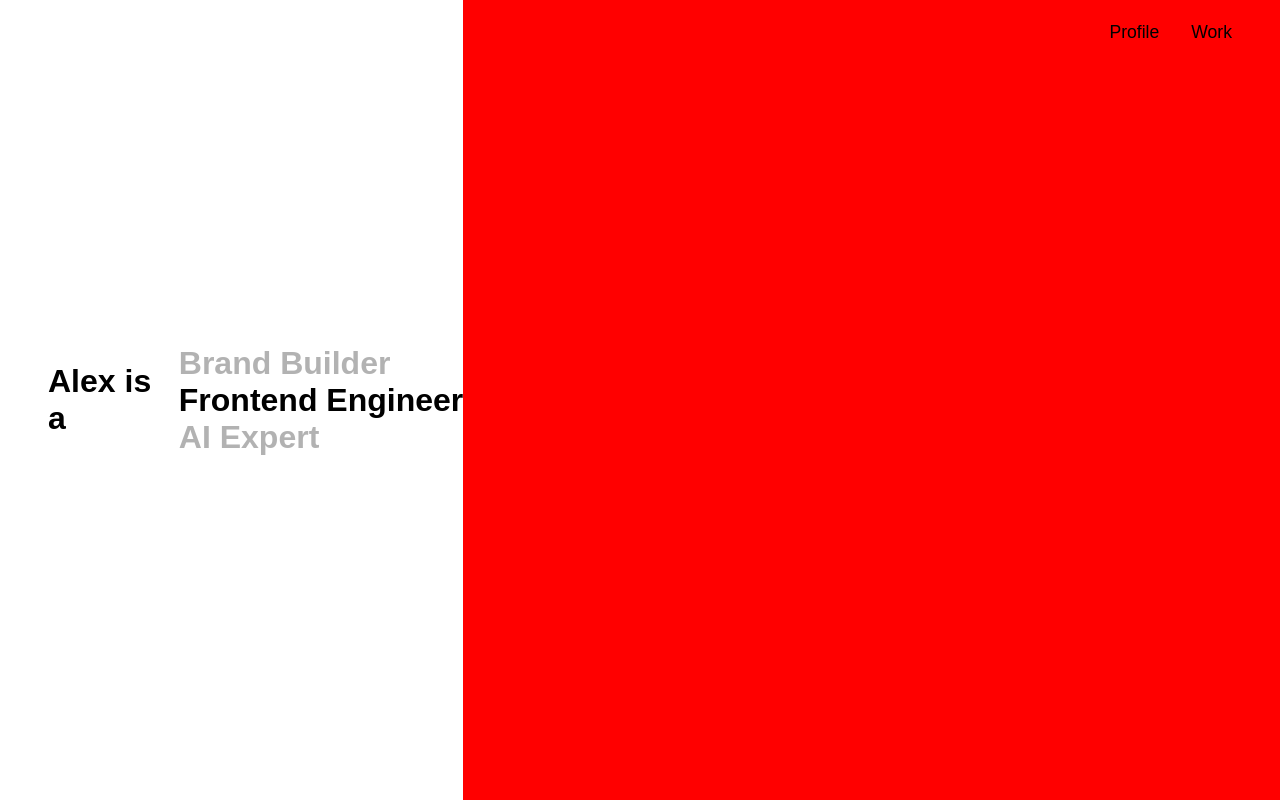
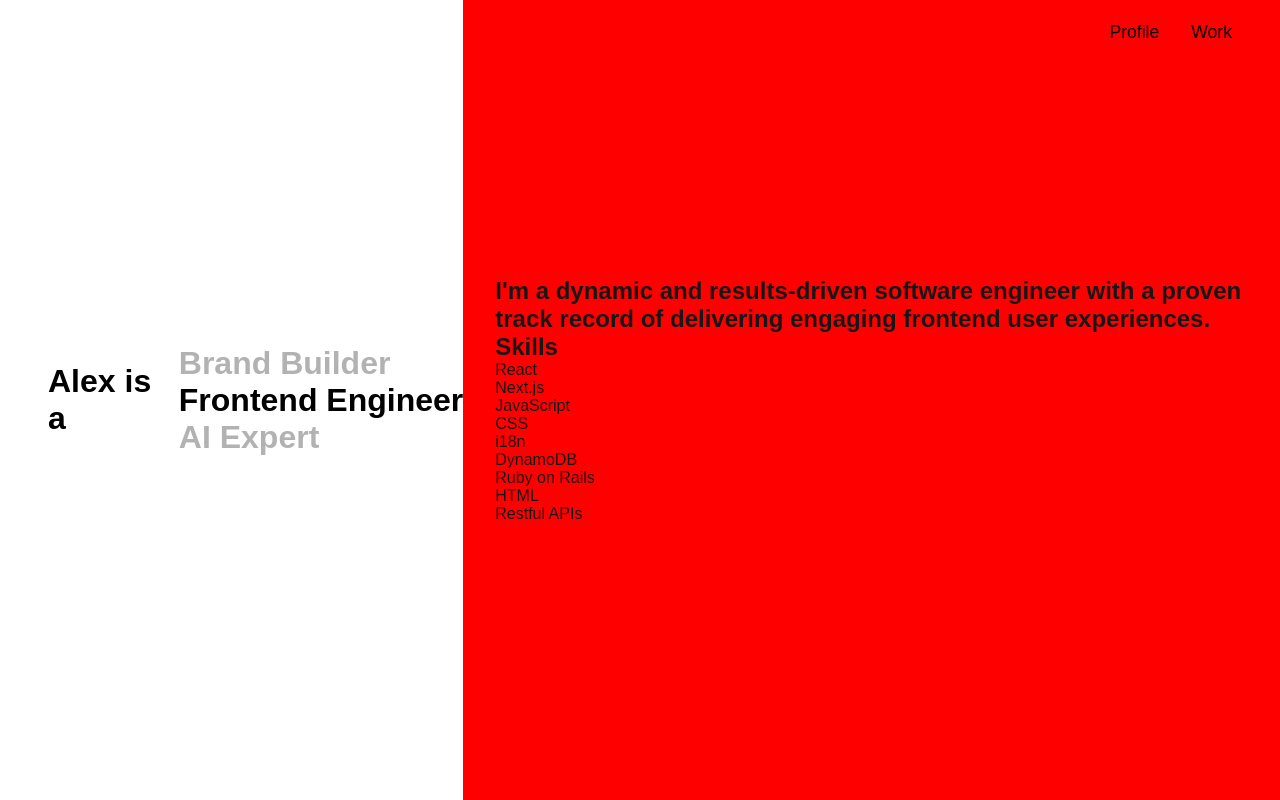
Before and after one commit to AlexManzi/dev, a Next.js app: page / in a window 1280 px wide. Built offline with nearby package versions, Linux system fonts and the light colour scheme.

Commit message:
Set up basic swapping of components

```diff
--- a/app/ui/globals.js
+++ b/app/ui/globals.js
@@ -1,4 +1,9 @@
-import styled from "styled-components";
+import styled, { keyframes } from "styled-components";
+
+const fadeIn = keyframes`
+    from { opacity: 0; }
+    to { opacity: 1; }
+`;
 
 export const ContentWrapper = styled.div`
     display: flex;
@@ -8,3 +13,12 @@ export const ContentWrapper = styled.div`
     background-color: white;
     justify-content: space-between;
 `;
+
+export const LandingOptionWrapper = styled.div`
+    width: 100%;
+    height: 100%;
+    display: flex;
+    flex-direction: column;
+    justify-content: center;
+    animation: ${fadeIn} .2s ease-in;
+`;
--- a/app/ui/landing/landing.js
+++ b/app/ui/landing/landing.js
@@ -1,9 +1,12 @@
 "use client"
 
-import React, { useState } from "react"
+import React, { useState,  } from "react"
 import styled from "styled-components"
 import Typewriter from "typewriter-effect"
 import { ContentWrapper } from "../globals"
+import AiExpert from "./landingOptions/aiExpert"
+import BrandBuilder from "./landingOptions/brandBuilder"
+import Engineer from "./landingOptions/engineer"
 
 const LandingContentWrapper = styled.div`
     display: flex;
@@ -58,7 +61,11 @@ export default function Landing() {
         )
     });
 
-    console.log(activeOption)
+    const displayDictionary = {
+        "Brand Builder": <BrandBuilder />,
+        "Frontend Engineer": <Engineer />,
+        "AI Expert": <AiExpert />
+    };
 
     //Build user experiences, launch brands, and I blank
 
@@ -71,7 +78,7 @@ export default function Landing() {
                 </SelfDiv>
             </LandingHeaderWrapper>
             <AssessmentContainer>
-
+                {displayDictionary[activeOption]}
             </AssessmentContainer>
         </ContentWrapper>
     )
--- /dev/null
+++ b/app/ui/landing/landingOptions/aiExpert.js
@@ -0,0 +1,15 @@
+"use client"
+
+import React from "react"
+import styled from "styled-components"
+import { LandingOptionWrapper } from "../../globals"
+
+
+export default function AiExpert() {
+
+    return (
+        <LandingOptionWrapper>
+            Expert
+        </LandingOptionWrapper>
+    )
+};
--- /dev/null
+++ b/app/ui/landing/landingOptions/brandBuilder.js
@@ -0,0 +1,15 @@
+"use client"
+
+import React from "react"
+import styled from "styled-components"
+import { LandingOptionWrapper } from "../../globals"
+
+
+export default function BrandBuilder() {
+
+    return (
+        <LandingOptionWrapper>
+                Builder
+        </LandingOptionWrapper>
+    )
+};
--- /dev/null
+++ b/app/ui/landing/landingOptions/engineer.js
@@ -0,0 +1,46 @@
+"use client"
+
+import React from "react"
+import styled from "styled-components"
+import { LandingOptionWrapper } from "../../globals"
+
+const SectionText = styled.h2`
+    padding: 0 2rem;
+`;
+
+const SectionListWrapper = styled.div`
+      padding: 0 2rem;
+`;
+
+const SectionListHeading = styled.h2`
+`;
+
+const SectionListItemWrapper = styled.div`
+`;
+
+const SectionListItem = styled.p`
+`;
+
+
+export default function Engineer() {
+
+    const skills = ["React", "Next.js", "JavaScript", "CSS", "i18n", "DynamoDB", "Ruby on Rails", "HTML", "Restful APIs"];
+
+    const renderSkills = skills.map((skill, idx) => {
+        return (
+            <SectionListItem key={idx}>{skill}</SectionListItem>
+        )
+    });
+
+    return (
+        <LandingOptionWrapper>
+            <SectionText>I'm a dynamic and results-driven software engineer with a proven track record of delivering engaging frontend user experiences.</SectionText>
+            <SectionListWrapper>
+                <SectionListHeading>Skills</SectionListHeading>
+                <SectionListItemWrapper>
+                    {renderSkills}
+                </SectionListItemWrapper>
+            </SectionListWrapper>
+        </LandingOptionWrapper>
+    )
+};
```
Also changed, not shown: app/ui/landing/about.js (deleted).
